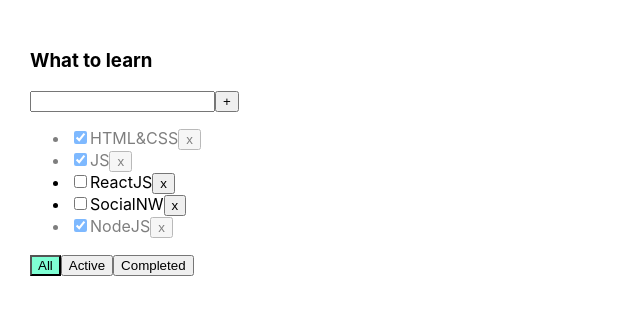
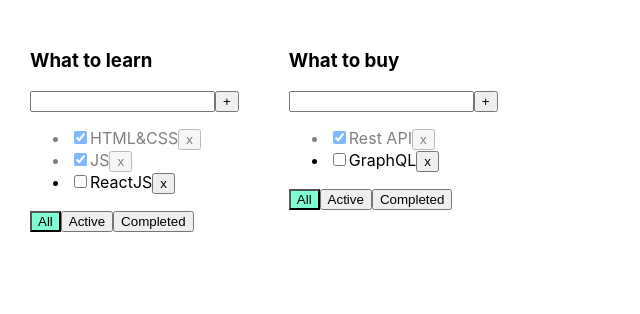
Before and after one commit to yulia463/final_todolist, a React (Create React App) app: page / in a window 1280 px wide. Shown: the top 314 px of the page, without its empty margins (0-640 px from the left). Built offline with nearby package versions, Linux system fonts and the light colour scheme.

Commit message:
monday todo 2-1 delete todo

```diff
--- a/src/components/App.tsx
+++ b/src/components/App.tsx
@@ -2,62 +2,92 @@ import React, {useState} from 'react';
 import '../App.css';
 import {Todolist} from "./TodoList";
 import {v1} from "uuid";
-
-export type FilterValuesType = "all" | "active" | "completed"
+import {FilterValuesType, TodolistsType} from "./Types";
 
 function App() {
 
-    const [tasks, setTasks] = useState([
-        {id: v1(), title: "HTML&CSS", isDone: true},
-        {id: v1(), title: "JS", isDone: true},
-        {id: v1(), title: "ReactJS", isDone: false},
-        {id: v1(), title: "SocialNW", isDone: false},
-        {id: v1(), title: "NodeJS", isDone: true}
+    let todolistID1 = v1()
+    let todolistID2 = v1()
+
+    let [todolists, setTodolists] = useState<Array<TodolistsType>>([
+        {id: todolistID1, title: 'What to learn', filter: 'all'},
+        {id: todolistID2, title: 'What to buy', filter: 'all'},
     ])
 
-    const [filter, setFilter] = useState<FilterValuesType>('all')
-    let tasksForTodolist = tasks
-    if (filter === 'active') {
-        tasksForTodolist = tasks.filter(el => !el.isDone)
-    }
-    if (filter === 'completed') {
-        tasksForTodolist = tasks.filter(el => el.isDone)
-    }
+    let [tasks, setTasks] = useState({
+        [todolistID1]: [
+            {id: v1(), title: 'HTML&CSS', isDone: true},
+            {id: v1(), title: 'JS', isDone: true},
+            {id: v1(), title: 'ReactJS', isDone: false},
 
-    const removeTask = (id: string) => {
-        setTasks(tasks.filter(el => el.id !== id))
-    }
-    const changeFilter = (value: FilterValuesType) => {
-        setFilter(value)
-    }
-
-    const changeTaskStatus = (id: string, isDone: boolean) => {
-        let newTasks = tasks.map(t => {
-            if( t.id === id) return {...t,isDone}
-            else return t
+        ],
+        [todolistID2]: [
+            {id: v1(), title: 'Rest API', isDone: true},
+            {id: v1(), title: 'GraphQL', isDone: false},
+        ]
     })
-        setTasks(newTasks)
-    }
 
 
-    const addTask = (title: string) => {
+    const removeTask = (todolistId: string, id: string) => {
+        let todolistTasks = tasks[todolistId]
+        tasks[todolistId] = todolistTasks.filter(el => el.id !== id)
+        setTasks({...tasks})
+    }
+    const changeFilter = (todolistId: string, value: FilterValuesType) => {
+        let todolist = todolists.find(el => el.id === todolistId)
+        if (todolist) {
+            todolist.filter = value
+            setTodolists([...todolists])
+        }
+    }
+    const changeTaskStatus = (todolistId: string, id: string, isDone: boolean) => {
+        let todolistTasks = tasks[todolistId]
+        let task = todolistTasks.find(el => el.id === id)
+        if (task) {
+            task.isDone = isDone
+        }
+        setTasks({...tasks})
+    }
+    const addTask = (todolistId: string, title: string) => {
         let task = {id: v1(), title, isDone: false}
-        let newTask = [task, ...tasks]
-        setTasks(newTask)
+
+        let todolistTasks = tasks[todolistId]
+        tasks[todolistId] = [task, ...todolistTasks]
+        setTasks({...tasks})
+    }
+    const removeTodolist = (todolistId: string) => {
+        setTodolists(todolists.filter(el => el.id !== todolistId))
+        delete tasks[todolistId]
+        setTasks({...tasks})
     }
 
     return (
         <div className="App">
-            <Todolist
+            {todolists.map(el => {
+                let allTodolistTasks = tasks[el.id]
+                let tasksForTodolist = allTodolistTasks
+
+                if (el.filter === 'active') {
+                    tasksForTodolist = allTodolistTasks.filter(el => !el.isDone)
+                }
+                if (el.filter === 'completed') {
+                    tasksForTodolist = allTodolistTasks.filter(el => el.isDone)
+                }
+
+                return <Todolist
+                    key={el.id}
+                    todolistId={el.id}
                     tasks={tasksForTodolist}
-                title="What to learn"
+                    title={el.title}
                     removeTask={removeTask}
                     changeFilter={changeFilter}
                     addTask={addTask}
                     changeTaskStatus={changeTaskStatus}
-                filter={filter}
+                    filter={el.filter}
+                    removeTodolist={removeTodolist}
 
                 />
+            })}
         </div>
     );
 }
--- a/src/components/TodoList.tsx
+++ b/src/components/TodoList.tsx
@@ -1,28 +1,15 @@
-import {FilterValuesType} from "./App";
 import React, {ChangeEvent, KeyboardEvent, useState} from 'react'
+import {TodolistPropsType} from "./Types";
+import {v1} from "uuid";
 
-export type TodolistPropsType = {
-    title: string
-    tasks: TaskType[]
-    removeTask: (id: string) => void
-    changeFilter: (value: FilterValuesType) => void
-    addTask: (title: string) => void
-    changeTaskStatus: (id: string, isDone: boolean) => void
-    filter: FilterValuesType
-}
-export type TaskType = {
-    id: string,
-    title: string,
-    isDone: boolean
-}
 
 export const Todolist = (props: TodolistPropsType) => {
     let [title, setTitle] = useState('')
     let [error, setError] = useState<string | null>(null)
 
-    const addTask = () => {
+    const addTask = (todolistId: string) => {
         if (title.trim() !== '') {
-            props.addTask(title.trim())
+            props.addTask(todolistId,title.trim())
             setTitle('')
         } else {
             setError('Title is required')
@@ -37,14 +24,14 @@ export const Todolist = (props: TodolistPropsType) => {
             addTask();
         }
     };
-    const onAllClickHandler = () => {
-        props.changeFilter('all')
+    const onAllClickHandler = (todolistId: string) => {
+        props.changeFilter(todolistId, 'all')
     }
-    const onActiveClickHandler = () => {
-        props.changeFilter('active')
+    const onActiveClickHandler = (todolistId: string) => {
+        props.changeFilter(todolistId, 'active')
     }
-    const onCompletedClickHandler = () => {
-        props.changeFilter('completed')
+    const onCompletedClickHandler = (todolistId: string) => {
+        props.changeFilter(todolistId, 'completed')
     }
     return (
         <div>
@@ -55,7 +42,7 @@ export const Todolist = (props: TodolistPropsType) => {
                        onKeyPress={onKeyPressHandler}
                        className={error ? 'error' : ''}
                 />
-                <button onClick={addTask}>+</button>
+                <button onClick={()=>addTask(props.todolistId)}>+</button>
                 {error && <div className={'error-message'}>{error}</div>}
             </div>
             <ul>
@@ -80,15 +67,15 @@ export const Todolist = (props: TodolistPropsType) => {
             </ul>
             <div>
                 <button className={props.filter === 'all' ? 'active-filter' : ''}
-                        onClick={onAllClickHandler}>All
+                        onClick={() => onAllClickHandler(props.todolistId)}>All
                 </button>
 
                 <button className={props.filter === 'active' ? 'active-filter' : ''}
-                        onClick={onActiveClickHandler}>Active
+                        onClick={() => onActiveClickHandler(props.todolistId)}>Active
                 </button>
 
                 <button className={props.filter === 'completed' ? 'active-filter' : ''}
-                        onClick={onCompletedClickHandler}>Completed
+                        onClick={() => onCompletedClickHandler(props.todolistId)}>Completed
                 </button>
             </div>
         </div>
--- /dev/null
+++ b/src/components/Types.ts
@@ -0,0 +1,25 @@
+import {v1} from "uuid";
+
+export type FilterValuesType = "all" | "active" | "completed"
+
+export type TodolistPropsType = {
+    todolistId: string
+    title: string
+    tasks: TaskType[]
+    removeTask: (todolistId: string, id: string) => void
+    changeFilter: (todolistId: string, value: FilterValuesType) => void
+    addTask: (todolistId: string, title: string) => void
+    changeTaskStatus: (todolistId: string, id: string, isDone: boolean) => void
+    filter: FilterValuesType
+    removeTodolist: (todolistId: string) => void
+}
+export type TaskType = {
+    id: string,
+    title: string,
+    isDone: boolean
+}
+export type TodolistsType = {
+    id: string,
+    title: string,
+    filter: FilterValuesType
+}
```
Lines whose indentation alone changed are shown as unchanged.
